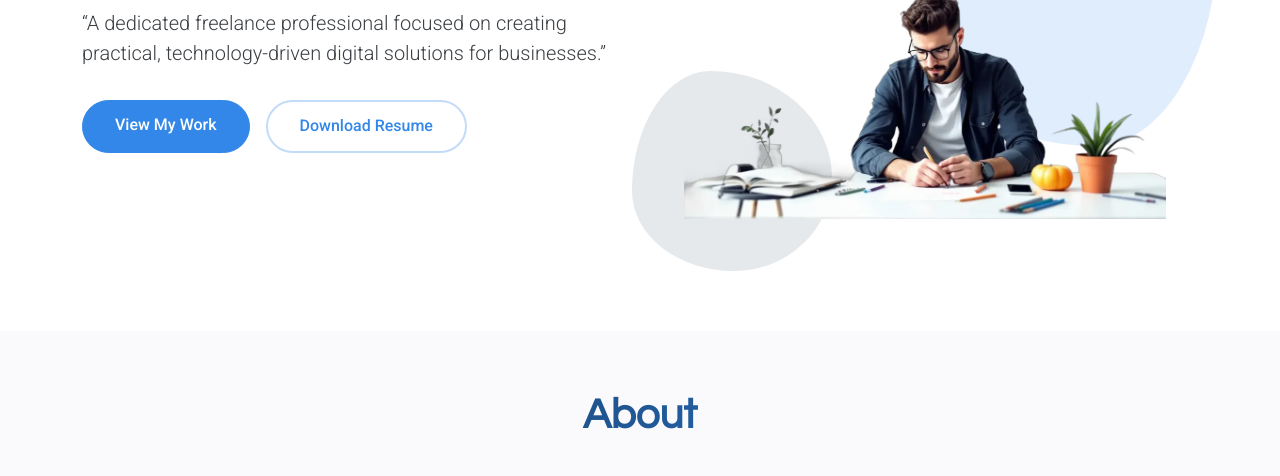
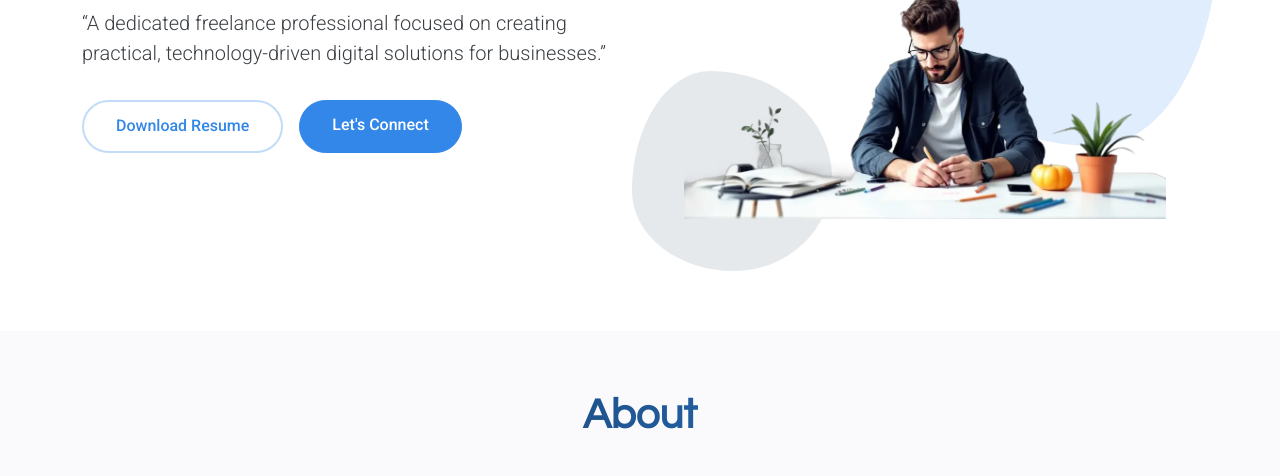
Before and after one commit to PraveenNW/cv, a plain HTML site: page index.html in a window 1280 px wide. Shown: the part 324-800 px from the top of the page. Drawn offline with Linux system fonts and the light colour scheme.

Commit message:
Update index.html

```diff
--- a/index.html
+++ b/index.html
@@ -92,8 +92,9 @@
             <h2>Praveenkumar R</h2>
             <p class="lead">“A dedicated freelance professional focused on creating practical, technology-driven digital solutions for businesses.”</p>
             <div class="cta-buttons" data-aos="fade-up" data-aos-delay="300">
-              <a href="#portfolio" class="btn btn-primary">View My Work</a>
+
               <a href="Praveenkumar-R-CV.pdf" class="btn btn-outline" download>Download Resume</a>
+              <a href="#contact" class="btn btn-primary">Let's Connect</a>
             </div>
 
           </div>
```
